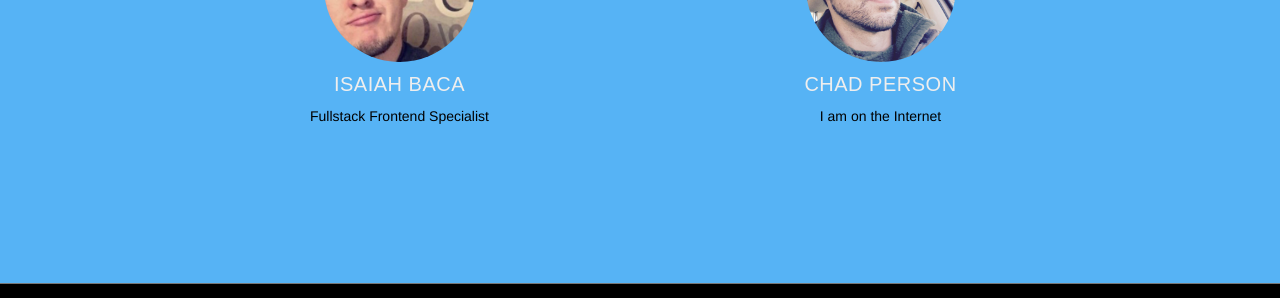
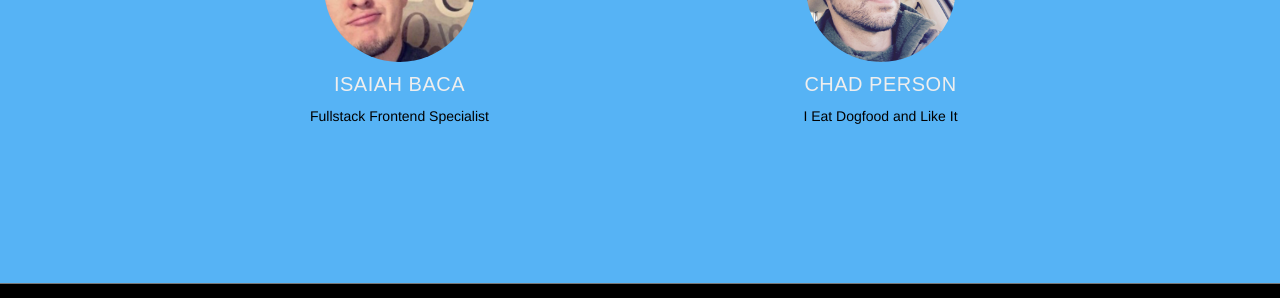
Before and after one commit to bowtie-io/promdate, a Jekyll site: the page built from index.html, in a window 1280 px wide and 900 px high, scrolled down 1473 px. Shown: the part 529-827 px from the top of the window. Built offline with Jekyll 4.4.1, drawn with Linux system fonts in a browser that asks for light colours.

```diff
--- a/_config.yml
+++ b/_config.yml
@@ -1,3 +1,4 @@
+---
 title: Prom Date - Where Products + Users Share Their First Dance
 email: info@bowtie.io
 description: Prom Date matches products with early adopters for feedback and beta
--- a/index.json
+++ b/index.json
@@ -142,17 +142,17 @@
 		},
 		{
 			"type": "team",
-			"style": "section color",
-			"classes": [
-				""
-			],
+			"title": "We Built This",
+			"subtitle": null,
 			"background": {
 				"image": null,
 				"attachment": null,
 				"parallax": false
 			},
-			"title": "We Built This",
-			"subtitle": null,
+			"classes": [
+				""
+			],
+			"style": "section color",
 			"members": [
 				{
 					"width": "col-sm-6",
@@ -164,11 +164,11 @@
 				},
 				{
 					"width": "col-sm-6",
-					"name": "Chad Person",
-					"body": "I am on the Internet",
 					"image": {
 						"url": "/img/chad-person.jpg"
-					}
+					},
+					"name": "Chad Person",
+					"body": "I Eat Dogfood and Like It"
 				}
 			]
 		},
```
